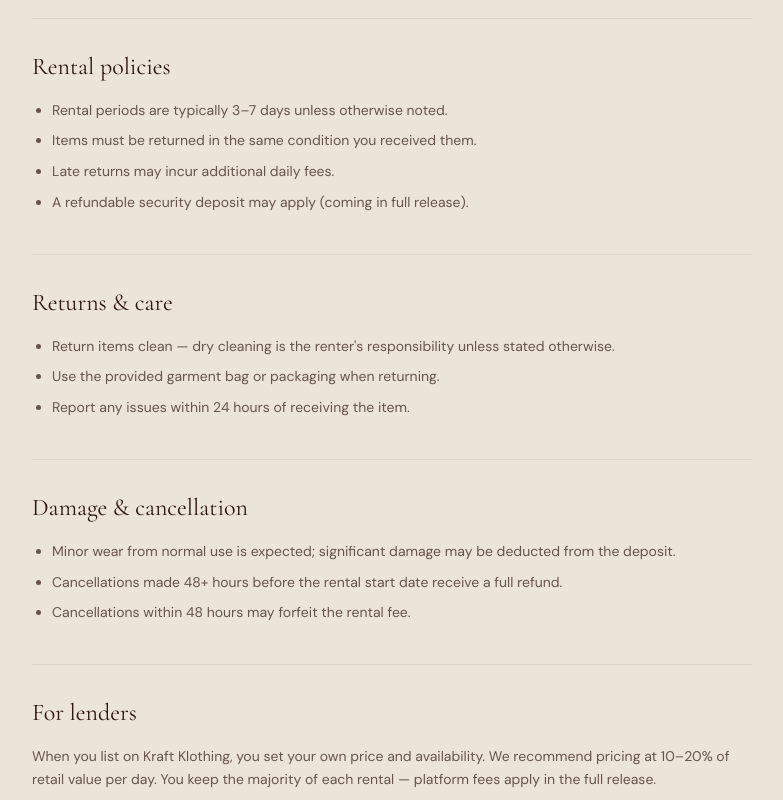
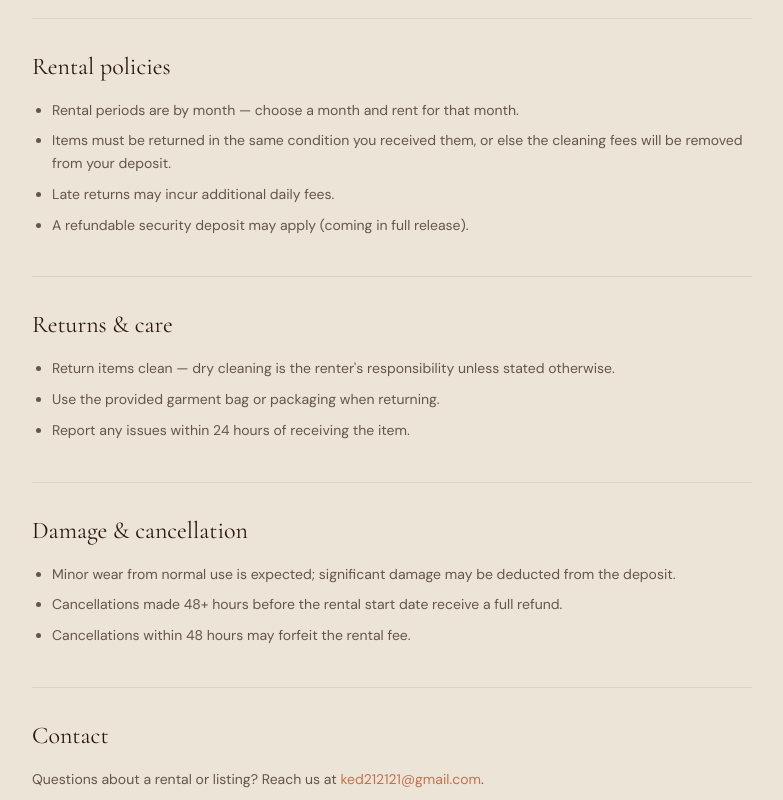
Before and after one commit to kraftklothing/Kraft_Klothing, a Next.js app: page /about in a window 1280 px wide. Shown: the part 740-1540 px from the top of the page, without its empty margins (248-1031 px from the left). Built offline with nearby package versions, Linux system fonts and the light colour scheme.

Commit message:
Update About rental policies and contact email
Switch rental periods to monthly, clarify cleaning-fee deposit wording, remove the For lenders section, and update the contact email to ked212121@gmail.com.

Co-authored-by: kraftklothing <kraftklothing@users.noreply.github.com>

```diff
--- a/app/about/page.tsx
+++ b/app/about/page.tsx
@@ -52,8 +52,14 @@ export default function AboutPage() {
 
       <PolicySection title="Rental policies">
         <ul className="list-disc space-y-2 pl-5">
-          <li>Rental periods are typically 3–7 days unless otherwise noted.</li>
-          <li>Items must be returned in the same condition you received them.</li>
+          <li>
+            Rental periods are by month — choose a month and rent for that
+            month.
+          </li>
+          <li>
+            Items must be returned in the same condition you received them, or
+            else the cleaning fees will be removed from your deposit.
+          </li>
           <li>Late returns may incur additional daily fees.</li>
           <li>A refundable security deposit may apply (coming in full release).</li>
         </ul>
@@ -75,23 +81,14 @@ export default function AboutPage() {
         </ul>
       </PolicySection>
 
-      <PolicySection title="For lenders">
-        <p>
-          When you list on Kraft Klothing, you set your own price and
-          availability. We recommend pricing at 10–20% of retail value per day.
-          You keep the majority of each rental — platform fees apply in the full
-          release.
-        </p>
-      </PolicySection>
-
       <PolicySection title="Contact">
         <p>
           Questions about a rental or listing? Reach us at{" "}
           <a
-            href="mailto:hello@kraftklothing.com"
+            href="mailto:ked212121@gmail.com"
             className="text-terracotta hover:underline"
           >
-            hello@kraftklothing.com
+            ked212121@gmail.com
           </a>
           .
         </p>
```
